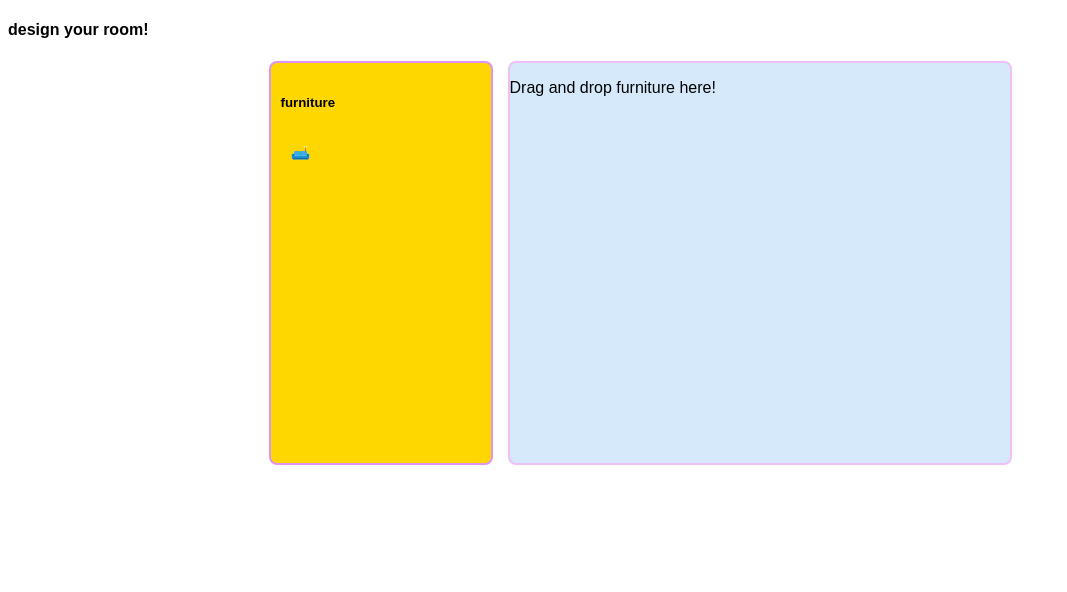
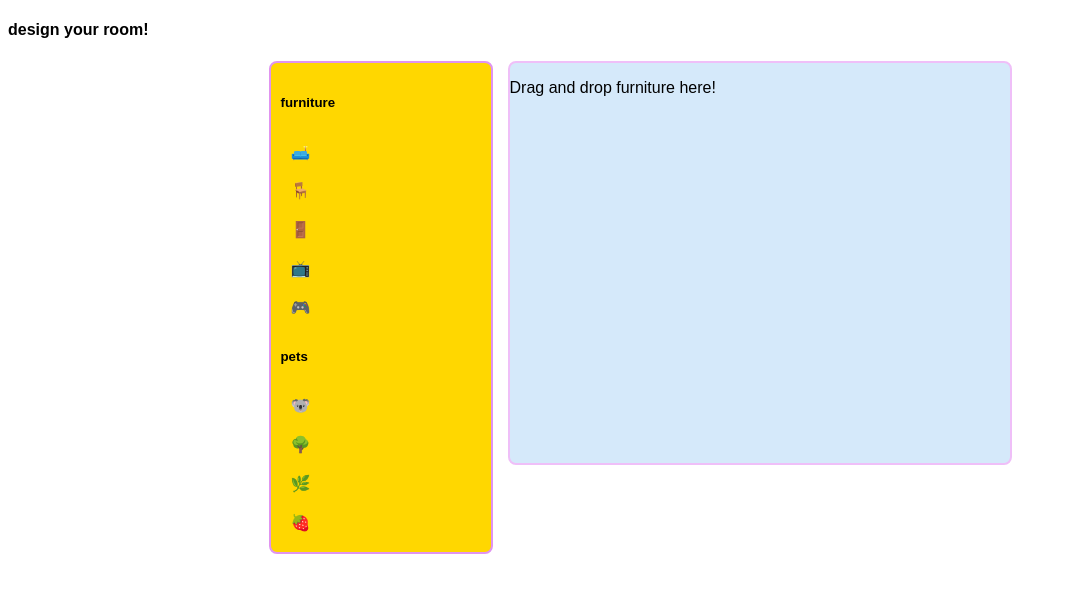
Before and after one commit to aulani-designs/RoomDesigner, a plain HTML site: page index.html in a window 1280 px wide. Shown: the whole page, without its empty margins (0-1067 px from the left). Drawn offline with Linux system fonts and the light colour scheme.

Commit message:
added more furniture and pets

```diff
--- a/index.html
+++ b/index.html
@@ -15,9 +15,33 @@
             <div class="furniture-item" draggable="true" id="sofa">
                 🛋️
             </div>
+            <div class="furniture-item" draggable="true" id="chair">
+                🪑
+            </div>
 
+            <div class="furniture-item" draggable="true" id="door">
+                🚪
+            </div>
+            <div class="furniture-item" draggable="true" id="tv">
+                📺
+            </div>
+            <div class="furniture-item" draggable="true" id="game">
+                🎮
+            </div>
 
-
+            <h5>pets</h5>
+            <div class="furniture-item" draggable="true" id="koala">
+                🐨
+            </div>
+            <div class="furniture-item" draggable="true" id="tree">
+                🌳
+            </div>
+            <div class="furniture-item" draggable="true" id="food">
+                🌿
+            </div>
+            <div class="furniture-item" draggable="true" id="berry">
+                🍓
+            </div>
 
         </div>
         <div class="room" id="room">
```
